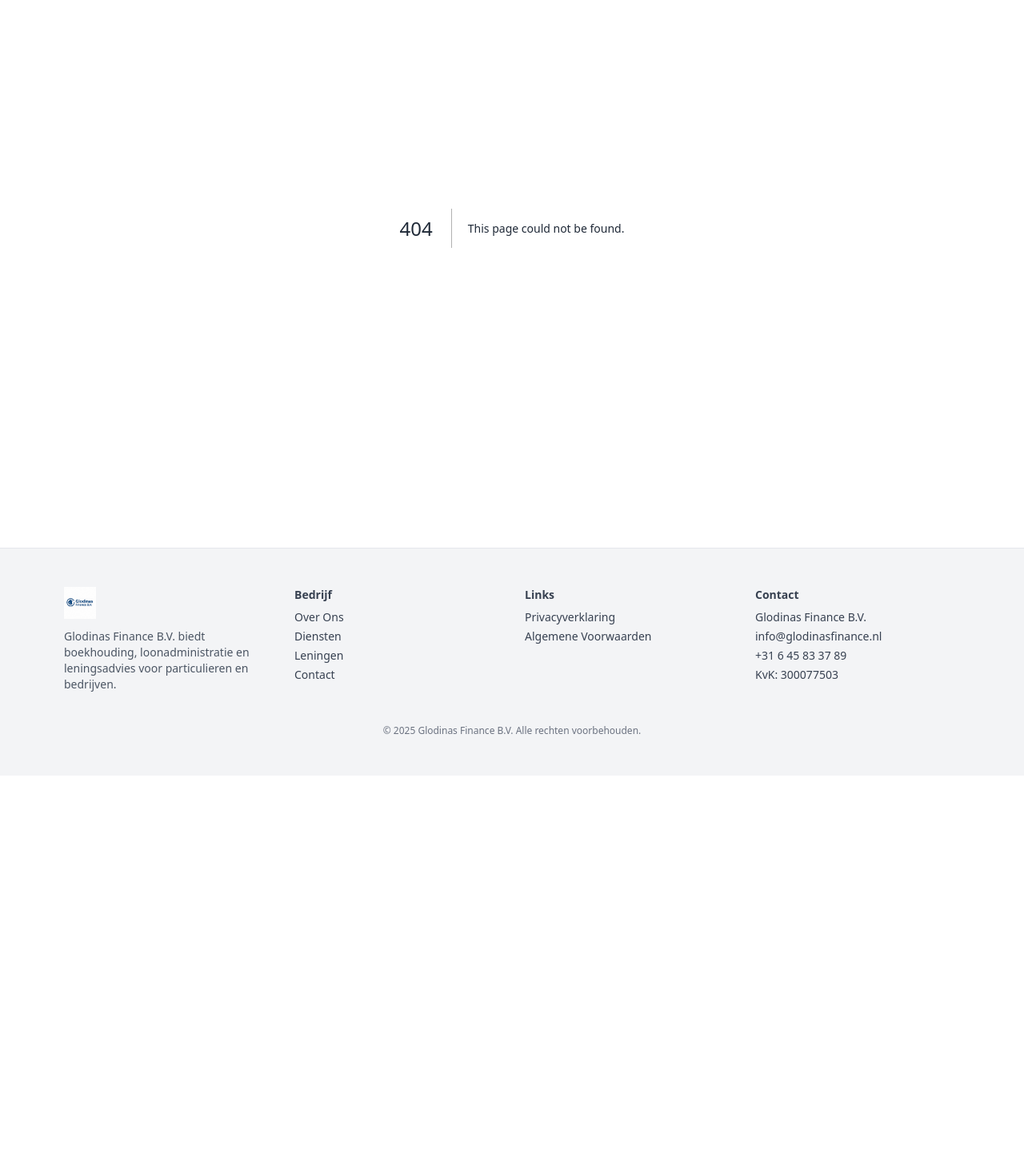
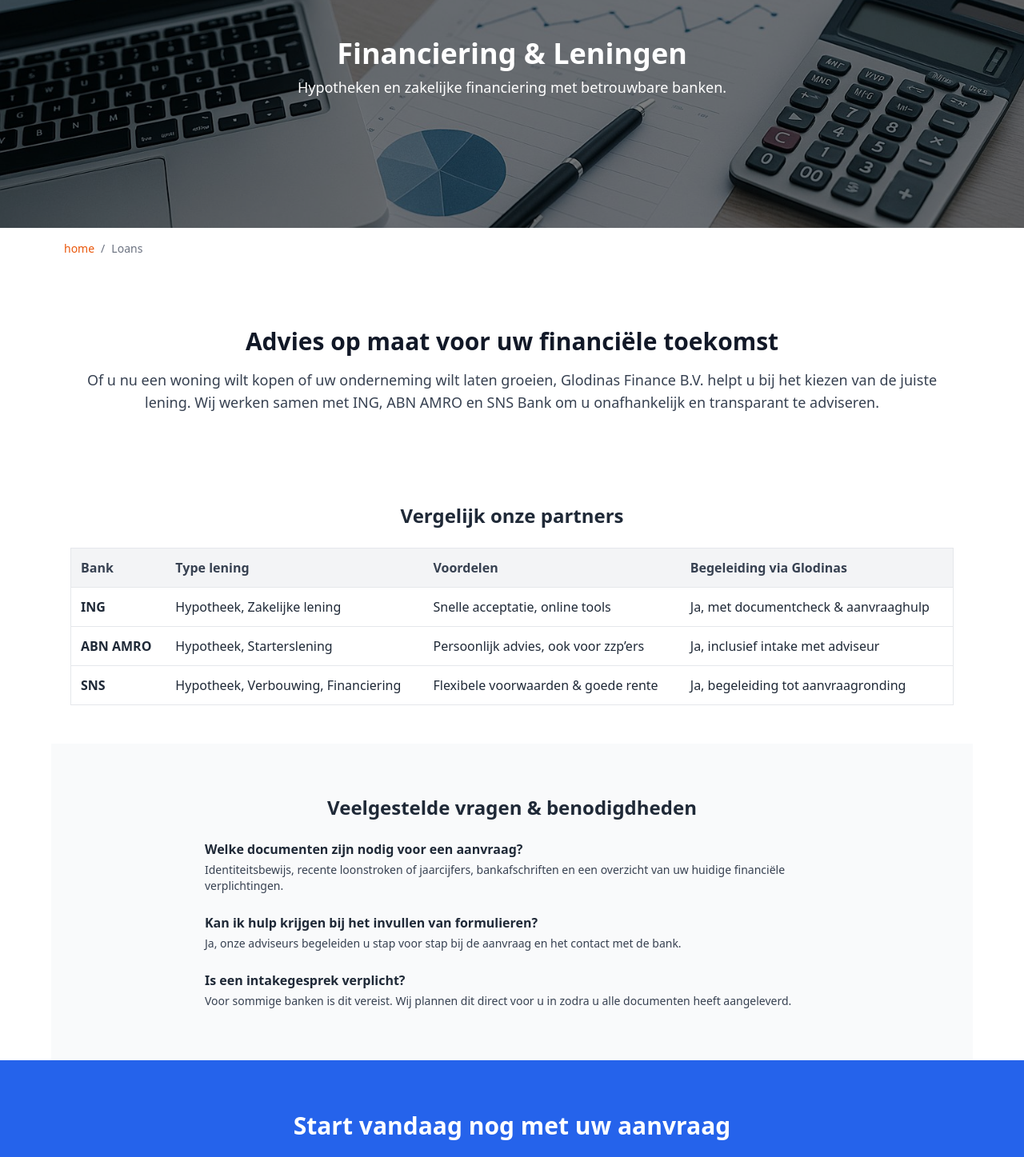
Before and after one commit to glodinasflexwork/glodinas-finance-site, a Next.js app: page /loans in a window 1280 px wide. Before the commit this address had no page. Shown: the part 297-1744 px from the top of the page at 80% size. Before the commit the page ends 1267 px from the top, so only its background shows below. Built offline with nearby package versions, Linux system fonts and the light colour scheme.

Commit message:
Add Dutch /loans page with comparison table and FAQ

```diff
--- /dev/null
+++ b/pages/loans.js
@@ -0,0 +1,150 @@
+import Link from 'next/link';
+import Image from 'next/image';
+import Breadcrumb from '../components/Breadcrumb';
+import { motion } from 'framer-motion';
+
+export default function Loans() {
+  return (
+    <main className="text-gray-800">
+      {/* Hero Section */}
+      <motion.section
+        className="relative h-[400px] flex items-center justify-center text-white text-center px-4"
+        style={{
+          backgroundImage: "url('/images/hero.jpg')",
+          backgroundSize: 'cover',
+          backgroundPosition: 'center',
+        }}
+        initial={{ opacity: 0 }}
+        animate={{ opacity: 1 }}
+        transition={{ duration: 0.8 }}
+      >
+        <div className="bg-black/50 absolute inset-0 z-0" />
+        <div className="relative z-10 max-w-3xl">
+          <h1 className="text-4xl font-bold mb-2">Financiering & Leningen</h1>
+          <p className="text-lg">Hypotheken en zakelijke financiering met betrouwbare banken.</p>
+        </div>
+      </motion.section>
+
+      {/* Breadcrumb */}
+      <div className="max-w-6xl mx-auto px-4 pt-4">
+        <Breadcrumb currentPage="Financiering" />
+      </div>
+
+      {/* Intro */}
+      <motion.section
+        className="py-16 px-4 sm:px-6 max-w-6xl mx-auto text-center"
+        initial={{ opacity: 0, y: 20 }}
+        whileInView={{ opacity: 1, y: 0 }}
+        transition={{ duration: 0.6 }}
+        viewport={{ once: true }}
+      >
+        <h2 className="text-3xl font-bold mb-4 text-gray-900">Advies op maat voor uw financiële toekomst</h2>
+        <p className="text-lg text-gray-700">
+          Of u nu een woning wilt kopen of uw onderneming wilt laten groeien, Glodinas Finance B.V. helpt u bij het kiezen van de juiste lening. Wij werken samen met ING, ABN AMRO en SNS Bank om u onafhankelijk en transparant te adviseren.
+        </p>
+      </motion.section>
+
+      {/* Bank Comparison Table */}
+      <motion.section
+        className="bg-white py-12 px-4 sm:px-6 max-w-6xl mx-auto"
+        initial={{ opacity: 0, y: 20 }}
+        whileInView={{ opacity: 1, y: 0 }}
+        transition={{ duration: 0.6, delay: 0.1 }}
+        viewport={{ once: true }}
+      >
+        <h3 className="text-2xl font-semibold mb-6 text-center">Vergelijk onze partners</h3>
+        <div className="overflow-x-auto">
+          <table className="w-full text-left border border-gray-200 text-sm md:text-base">
+            <thead>
+              <tr className="bg-gray-100 text-gray-700">
+                <th className="p-3">Bank</th>
+                <th className="p-3">Type lening</th>
+                <th className="p-3">Voordelen</th>
+                <th className="p-3">Begeleiding via Glodinas</th>
+              </tr>
+            </thead>
+            <tbody>
+              {[
+                {
+                  bank: 'ING',
+                  type: 'Hypotheek, Zakelijke lening',
+                  plus: 'Snelle acceptatie, online tools',
+                  support: 'Ja, met documentcheck & aanvraaghulp',
+                },
+                {
+                  bank: 'ABN AMRO',
+                  type: 'Hypotheek, Starterslening',
+                  plus: 'Persoonlijk advies, ook voor zzp’ers',
+                  support: 'Ja, inclusief intake met adviseur',
+                },
+                {
+                  bank: 'SNS',
+                  type: 'Hypotheek, Verbouwing, Financiering',
+                  plus: 'Flexibele voorwaarden & goede rente',
+                  support: 'Ja, begeleiding tot aanvraagronding',
+                },
+              ].map((row, idx) => (
+                <tr key={idx} className="border-t border-gray-200 hover:bg-gray-50">
+                  <td className="p-3 font-semibold">{row.bank}</td>
+                  <td className="p-3">{row.type}</td>
+                  <td className="p-3">{row.plus}</td>
+                  <td className="p-3">{row.support}</td>
+                </tr>
+              ))}
+            </tbody>
+          </table>
+        </div>
+      </motion.section>
+
+      {/* Documenten FAQ */}
+      <motion.section
+        className="bg-gray-50 py-16 px-4 sm:px-6 max-w-6xl mx-auto"
+        initial={{ opacity: 0, y: 20 }}
+        whileInView={{ opacity: 1, y: 0 }}
+        transition={{ duration: 0.6, delay: 0.2 }}
+        viewport={{ once: true }}
+      >
+        <h3 className="text-2xl font-semibold mb-6 text-center">Veelgestelde vragen & benodigdheden</h3>
+        <div className="space-y-6 max-w-3xl mx-auto">
+          <div>
+            <h4 className="font-semibold text-gray-800 mb-1">Welke documenten zijn nodig voor een aanvraag?</h4>
+            <p className="text-gray-700 text-sm">
+              Identiteitsbewijs, recente loonstroken of jaarcijfers, bankafschriften en een overzicht van uw huidige financiële verplichtingen.
+            </p>
+          </div>
+          <div>
+            <h4 className="font-semibold text-gray-800 mb-1">Kan ik hulp krijgen bij het invullen van formulieren?</h4>
+            <p className="text-gray-700 text-sm">
+              Ja, onze adviseurs begeleiden u stap voor stap bij de aanvraag en het contact met de bank.
+            </p>
+          </div>
+          <div>
+            <h4 className="font-semibold text-gray-800 mb-1">Is een intakegesprek verplicht?</h4>
+            <p className="text-gray-700 text-sm">
+              Voor sommige banken is dit vereist. Wij plannen dit direct voor u in zodra u alle documenten heeft aangeleverd.
+            </p>
+          </div>
+        </div>
+      </motion.section>
+
+      {/* CTA */}
+      <motion.section
+        className="bg-blue-600 text-white py-16 text-center"
+        initial={{ opacity: 0, y: 20 }}
+        whileInView={{ opacity: 1, y: 0 }}
+        transition={{ duration: 0.6, delay: 0.3 }}
+        viewport={{ once: true }}
+      >
+        <div className="max-w-3xl mx-auto px-4">
+          <h2 className="text-3xl font-bold mb-4">Start vandaag nog met uw aanvraag</h2>
+          <p className="mb-6 text-lg">Wij adviseren u graag persoonlijk en onafhankelijk bij uw financieringskeuze.</p>
+          <Link href="/contact">
+            <a className="inline-block bg-white text-blue-600 font-semibold px-6 py-3 rounded shadow hover:bg-gray-100">
+              Neem contact op
+            </a>
+          </Link>
+        </div>
+      </motion.section>
+    </main>
+  );
+}
```
